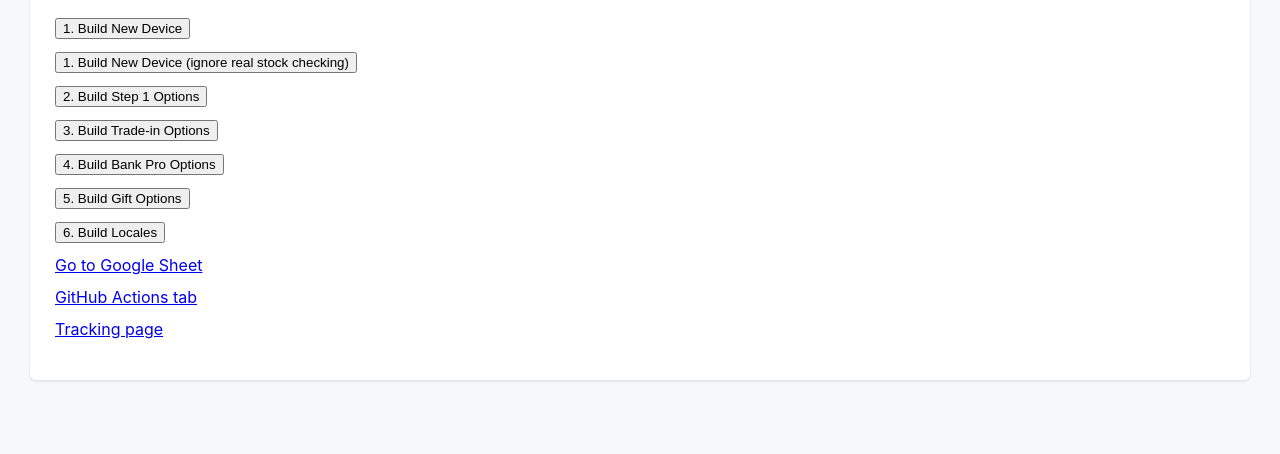
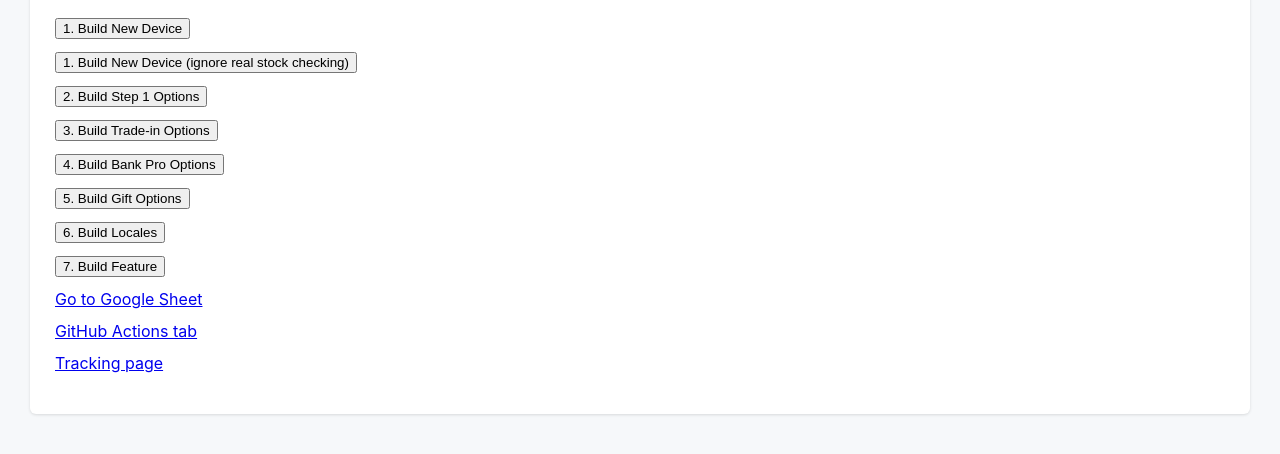
Before and after one commit to CheilUXUI/estore-data, a website: page index.html in a window 1280 px wide. Shown: the part 162-616 px from the top of the page. Drawn offline with Linux system fonts and the light colour scheme.

Commit message:
Update index.html

```diff
--- a/index.html
+++ b/index.html
@@ -25,6 +25,7 @@
         <div><button onclick="triggerBuild('build_bankpromo.js')">4. Build Bank Pro Options</button></div>
         <div><button onclick="triggerBuild('build_gifts.js')">5. Build Gift Options</button></div>
         <div><button onclick="triggerBuild('build_locales.js')">6. Build Locales</button></div>
+        <div><button onclick="triggerBuild('build_feature.js')">7. Build Feature</button></div>
 
         <div><a href="https://drive.google.com/drive/folders/1eJu94b9BjlVMmegTjHMkdSAX34ejd60G?ths=true" target="_blank">Go to Google Sheet</a></div>
         <div><a href="https://github.com/CheilUXUI/estore-data/actions" target="_blank">GitHub Actions tab</a></div>
```
